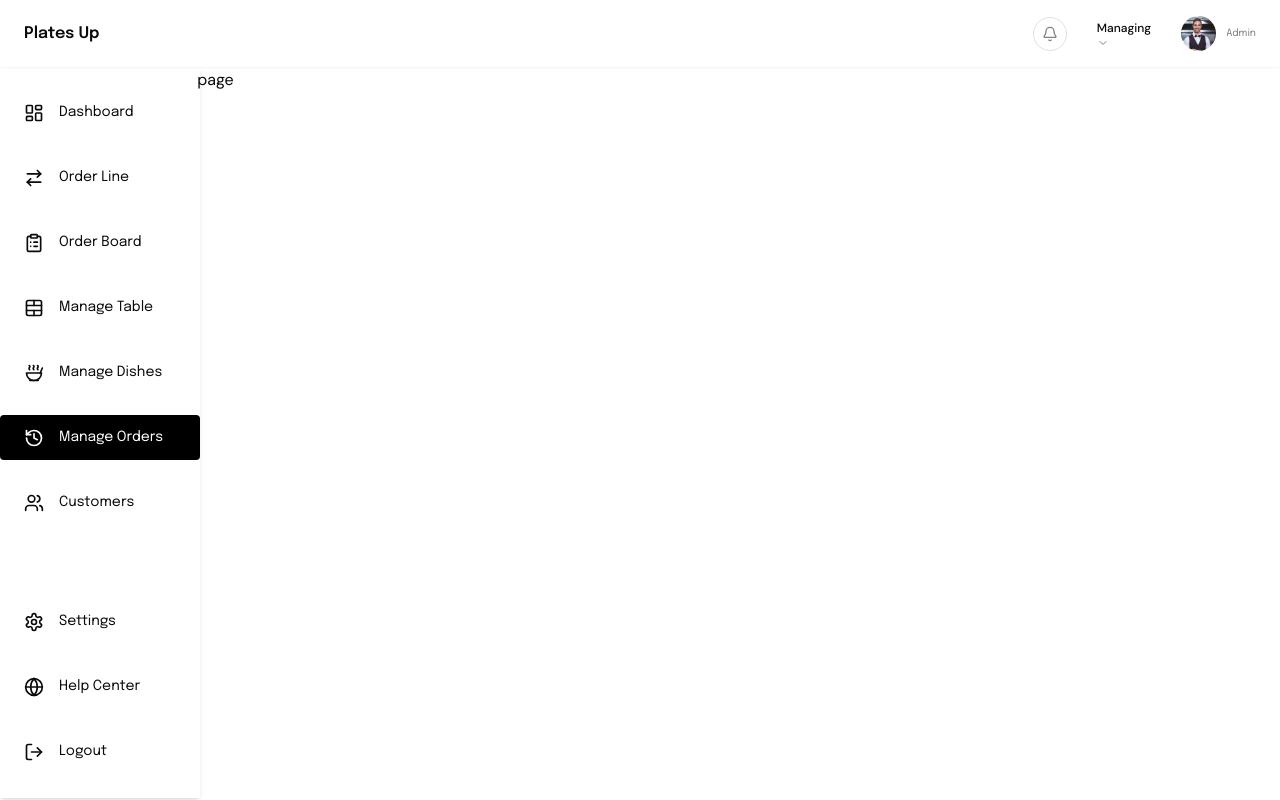
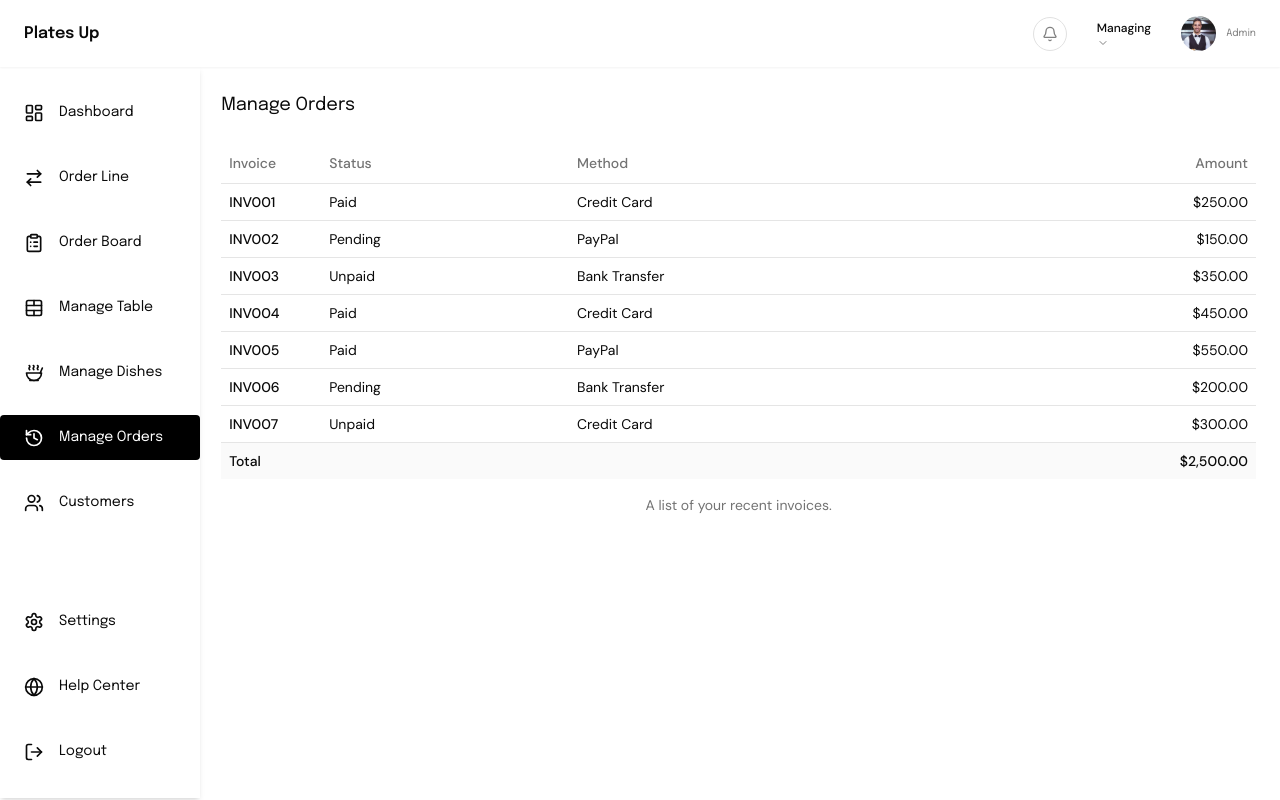
Before and after one commit to pritulgohil/restaurant-pos, a Next.js app: page /pos/manage-orders in a window 1280 px wide. Built offline with nearby package versions, Linux system fonts and the light colour scheme; no server answers; sample sign-in values are in the browser's storage.

Commit message:
initiated orderboard component and styles

```diff
--- /dev/null
+++ b/src/app/components/Pos/ManageOrders/ManageOrders.jsx
@@ -0,0 +1,90 @@
+import React from "react";
+import {
+  Table,
+  TableBody,
+  TableCaption,
+  TableCell,
+  TableFooter,
+  TableHead,
+  TableHeader,
+  TableRow,
+} from "@/components/ui/table";
+
+const ManageOrders = () => {
+  const invoices = [
+    {
+      invoice: "INV001",
+      paymentStatus: "Paid",
+      totalAmount: "$250.00",
+      paymentMethod: "Credit Card",
+    },
+    {
+      invoice: "INV002",
+      paymentStatus: "Pending",
+      totalAmount: "$150.00",
+      paymentMethod: "PayPal",
+    },
+    {
+      invoice: "INV003",
+      paymentStatus: "Unpaid",
+      totalAmount: "$350.00",
+      paymentMethod: "Bank Transfer",
+    },
+    {
+      invoice: "INV004",
+      paymentStatus: "Paid",
+      totalAmount: "$450.00",
+      paymentMethod: "Credit Card",
+    },
+    {
+      invoice: "INV005",
+      paymentStatus: "Paid",
+      totalAmount: "$550.00",
+      paymentMethod: "PayPal",
+    },
+    {
+      invoice: "INV006",
+      paymentStatus: "Pending",
+      totalAmount: "$200.00",
+      paymentMethod: "Bank Transfer",
+    },
+    {
+      invoice: "INV007",
+      paymentStatus: "Unpaid",
+      totalAmount: "$300.00",
+      paymentMethod: "Credit Card",
+    },
+  ];
+
+  return (
+    <Table>
+      <TableCaption>A list of your recent invoices.</TableCaption>
+      <TableHeader>
+        <TableRow>
+          <TableHead className="w-[100px]">Invoice</TableHead>
+          <TableHead>Status</TableHead>
+          <TableHead>Method</TableHead>
+          <TableHead className="text-right">Amount</TableHead>
+        </TableRow>
+      </TableHeader>
+      <TableBody>
+        {invoices.map((invoice) => (
+          <TableRow key={invoice.invoice}>
+            <TableCell className="font-medium">{invoice.invoice}</TableCell>
+            <TableCell>{invoice.paymentStatus}</TableCell>
+            <TableCell>{invoice.paymentMethod}</TableCell>
+            <TableCell className="text-right">{invoice.totalAmount}</TableCell>
+          </TableRow>
+        ))}
+      </TableBody>
+      <TableFooter>
+        <TableRow>
+          <TableCell colSpan={3}>Total</TableCell>
+          <TableCell className="text-right">$2,500.00</TableCell>
+        </TableRow>
+      </TableFooter>
+    </Table>
+  );
+};
+
+export default ManageOrders;
--- a/src/app/pos/manage-orders/page.jsx
+++ b/src/app/pos/manage-orders/page.jsx
@@ -1,7 +1,20 @@
 import React from "react";
+import styles from "./page.module.css";
+import ManageOrders from "@/app/components/Pos/ManageOrders/ManageOrders";
 
 const page = () => {
-  return <div>page</div>;
+  return (
+    <div className={styles.mainContainer}>
+      <div className={styles.topContainer}>
+        <div className={styles.header}>
+          <h2>Manage Orders</h2>
+        </div>
+      </div>
+      <div className={styles.bottomContainer}>
+        <ManageOrders />
+      </div>
+    </div>
+  );
 };
 
 export default page;
--- /dev/null
+++ b/src/app/pos/manage-orders/page.module.css
@@ -0,0 +1,13 @@
+.mainContainer {
+  padding: 24px;
+}
+
+.header {
+  font-family: "Epilogue";
+  font-weight: 400;
+  font-size: 18px;
+}
+
+.bottomContainer {
+  margin-top: 24px;
+}
--- /dev/null
+++ b/src/components/ui/table.jsx
@@ -0,0 +1,86 @@
+import * as React from "react"
+
+import { cn } from "@/lib/utils"
+
+const Table = React.forwardRef(({ className, ...props }, ref) => (
+  <div className="relative w-full overflow-auto">
+    <table
+      ref={ref}
+      className={cn("w-full caption-bottom text-sm", className)}
+      {...props} />
+  </div>
+))
+Table.displayName = "Table"
+
+const TableHeader = React.forwardRef(({ className, ...props }, ref) => (
+  <thead ref={ref} className={cn("[&_tr]:border-b", className)} {...props} />
+))
+TableHeader.displayName = "TableHeader"
+
+const TableBody = React.forwardRef(({ className, ...props }, ref) => (
+  <tbody
+    ref={ref}
+    className={cn("[&_tr:last-child]:border-0", className)}
+    {...props} />
+))
+TableBody.displayName = "TableBody"
+
+const TableFooter = React.forwardRef(({ className, ...props }, ref) => (
+  <tfoot
+    ref={ref}
+    className={cn("border-t bg-muted/50 font-medium [&>tr]:last:border-b-0", className)}
+    {...props} />
+))
+TableFooter.displayName = "TableFooter"
+
+const TableRow = React.forwardRef(({ className, ...props }, ref) => (
+  <tr
+    ref={ref}
+    className={cn(
+      "border-b transition-colors hover:bg-muted/50 data-[state=selected]:bg-muted",
+      className
+    )}
+    {...props} />
+))
+TableRow.displayName = "TableRow"
+
+const TableHead = React.forwardRef(({ className, ...props }, ref) => (
+  <th
+    ref={ref}
+    className={cn(
+      "h-10 px-2 text-left align-middle font-medium text-muted-foreground [&:has([role=checkbox])]:pr-0 [&>[role=checkbox]]:translate-y-[2px]",
+      className
+    )}
+    {...props} />
+))
+TableHead.displayName = "TableHead"
+
+const TableCell = React.forwardRef(({ className, ...props }, ref) => (
+  <td
+    ref={ref}
+    className={cn(
+      "p-2 align-middle [&:has([role=checkbox])]:pr-0 [&>[role=checkbox]]:translate-y-[2px]",
+      className
+    )}
+    {...props} />
+))
+TableCell.displayName = "TableCell"
+
+const TableCaption = React.forwardRef(({ className, ...props }, ref) => (
+  <caption
+    ref={ref}
+    className={cn("mt-4 text-sm text-muted-foreground", className)}
+    {...props} />
+))
+TableCaption.displayName = "TableCaption"
+
+export {
+  Table,
+  TableHeader,
+  TableBody,
+  TableFooter,
+  TableHead,
+  TableRow,
+  TableCell,
+  TableCaption,
+}
```
Also changed, not shown: src/app/components/Pos/ManageOrders/ManageOrders.module.css (added).
